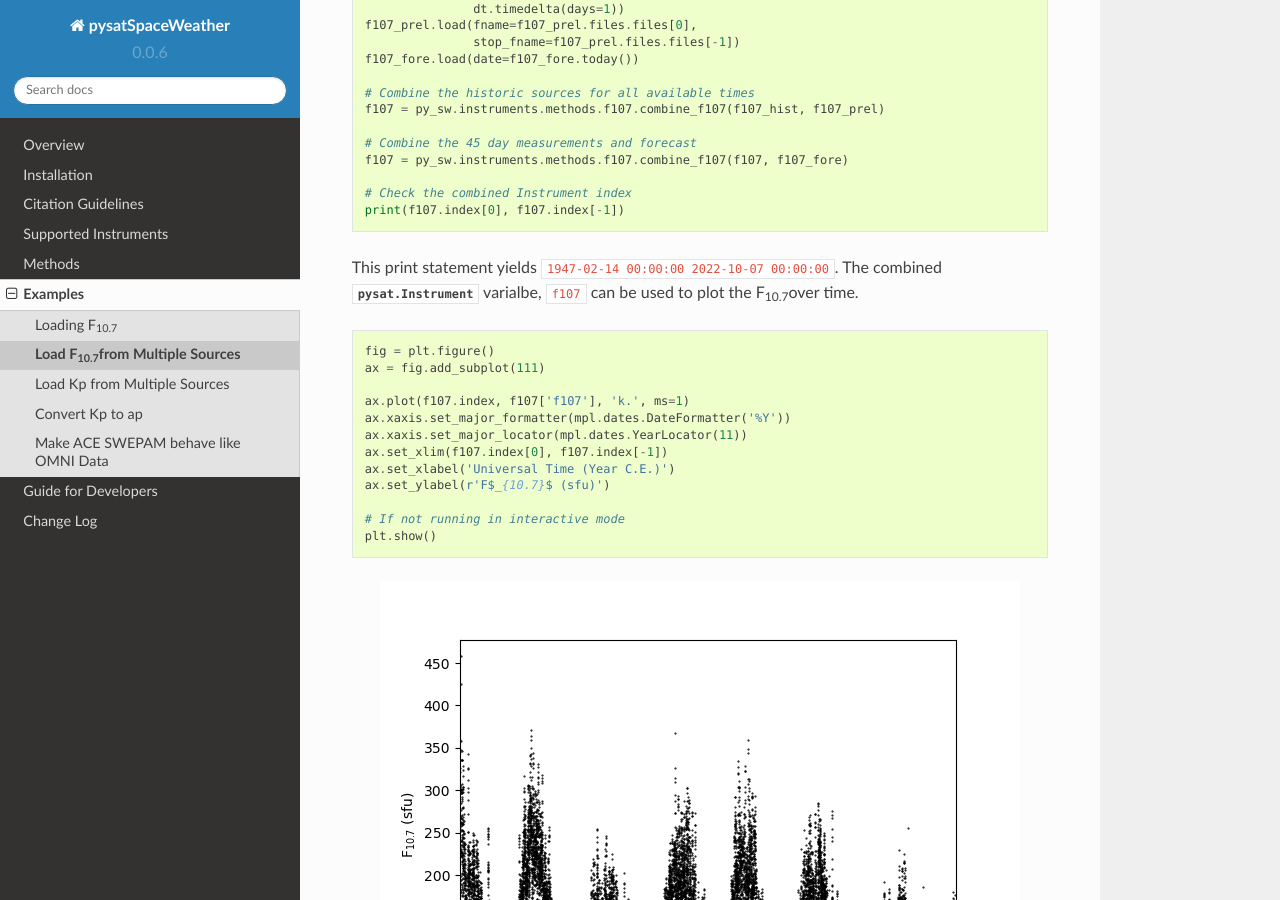
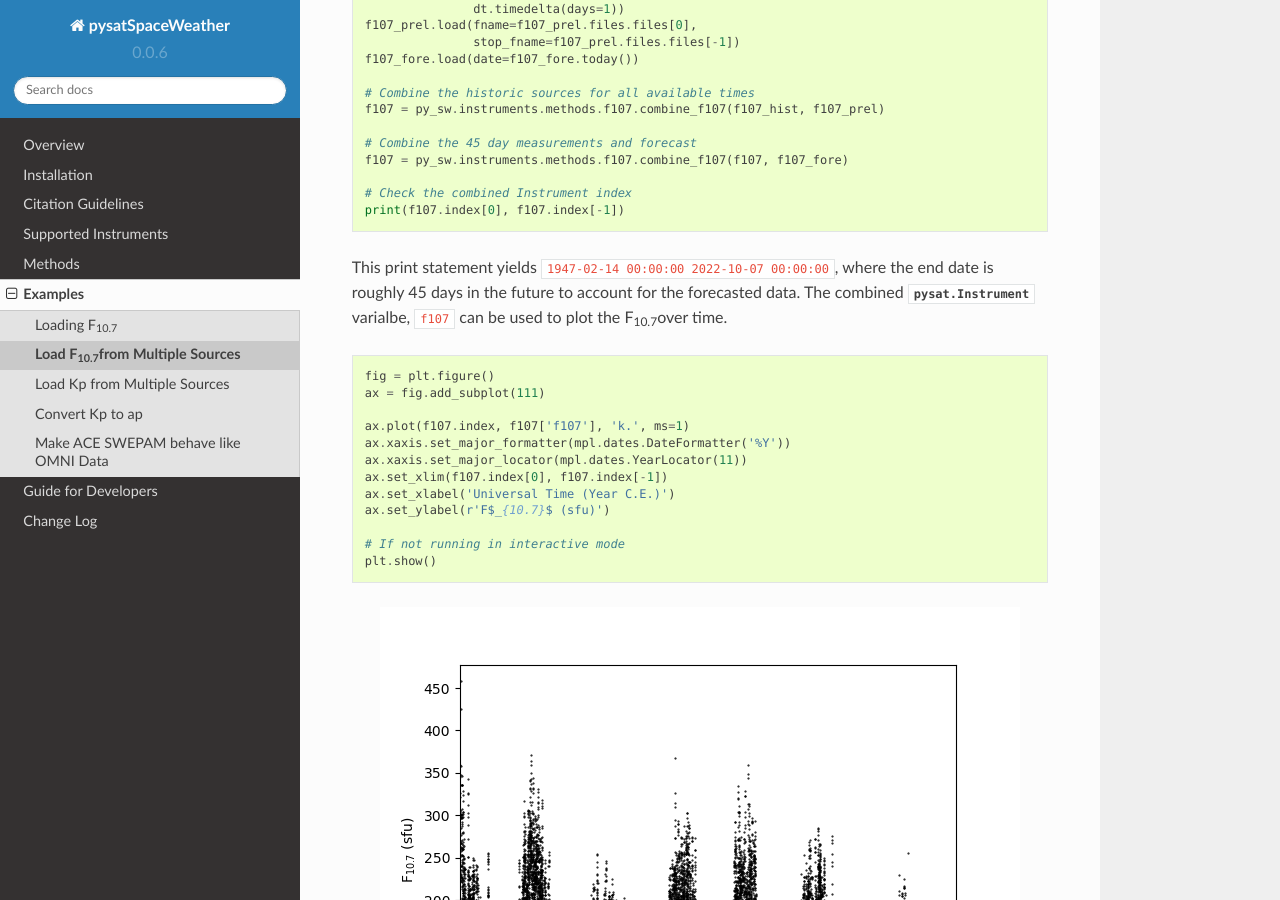
Before and after one commit to pysat/pysatSpaceWeather, a Sphinx documentation site: the page built from docs/examples/ex_f107.rst, in a window 1280 px wide and 900 px high, scrolled down 832 px. Built offline with Sphinx 7.4.7 and the Read the Docs theme 2.0.0, drawn with Linux system fonts in a browser that asks for light colours.

Commit message:
DOC: clarified expected output
Clarified expected print output statements in the examples.

Co-authored-by: Jeff Klenzing <19592220+jklenzing@users.noreply.github.com>

```diff
--- a/docs/examples/ex_f107.rst
+++ b/docs/examples/ex_f107.rst
@@ -62,7 +62,8 @@ twice, after loading the available data
    print(f107.index[0], f107.index[-1])
 
 
-This print statement yields ``1947-02-14 00:00:00 2022-10-07 00:00:00``.
+This print statement yields ``1947-02-14 00:00:00 2022-10-07 00:00:00``, where
+the end date is roughly 45 days in the future to account for the forecasted data.
 The combined :py:class:`pysat.Instrument` varialbe, ``f107`` can be used
 to plot the F\ :sub:`10.7`\ over time.
 
--- a/docs/examples/ex_kp.rst
+++ b/docs/examples/ex_kp.rst
@@ -42,7 +42,7 @@ different time periods. This may be done using the
    print(kp.index[0], kp.index[-1])
 
 
-This yeilds ``1999-01-01 00:00:00 2022-08-23 21:00:00``, where the last date is
+This yields ``1999-01-01 00:00:00 2022-08-23 21:00:00``, where the last date is
 your current date (not the date that I created this example).  Now, we can take
 the combined :py:class:`pysat.Instrument` can be used to plot the Kp over time.
 
```
